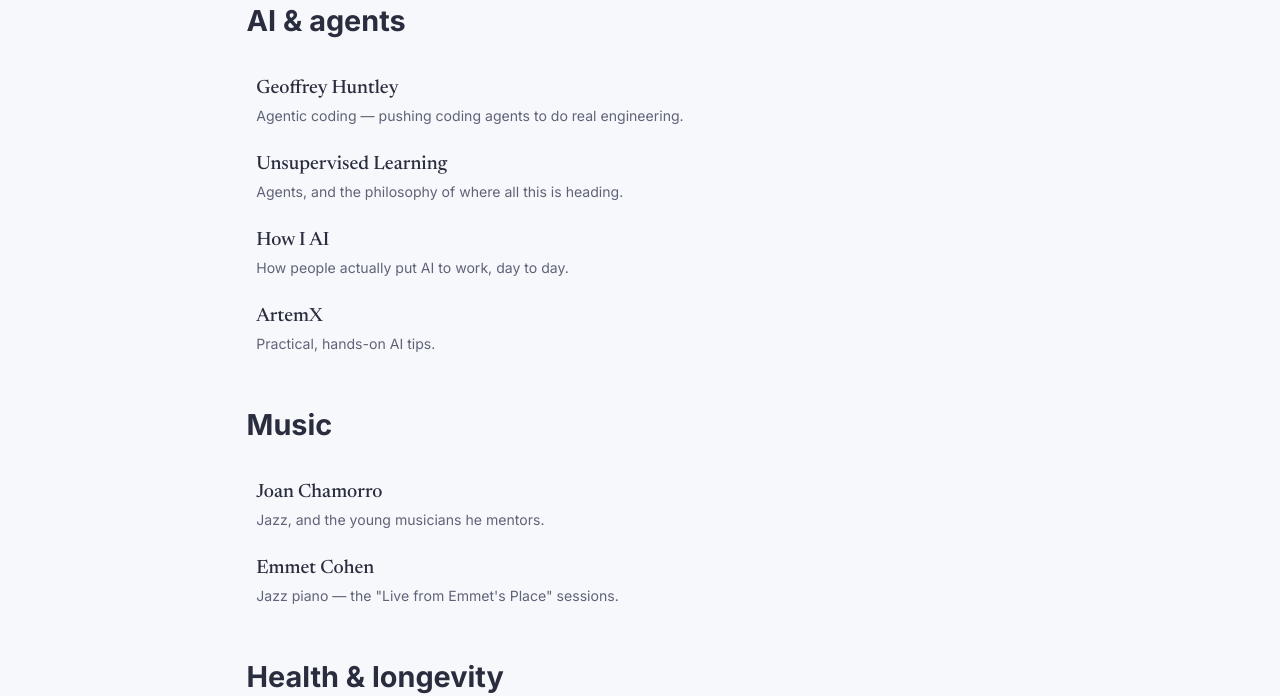
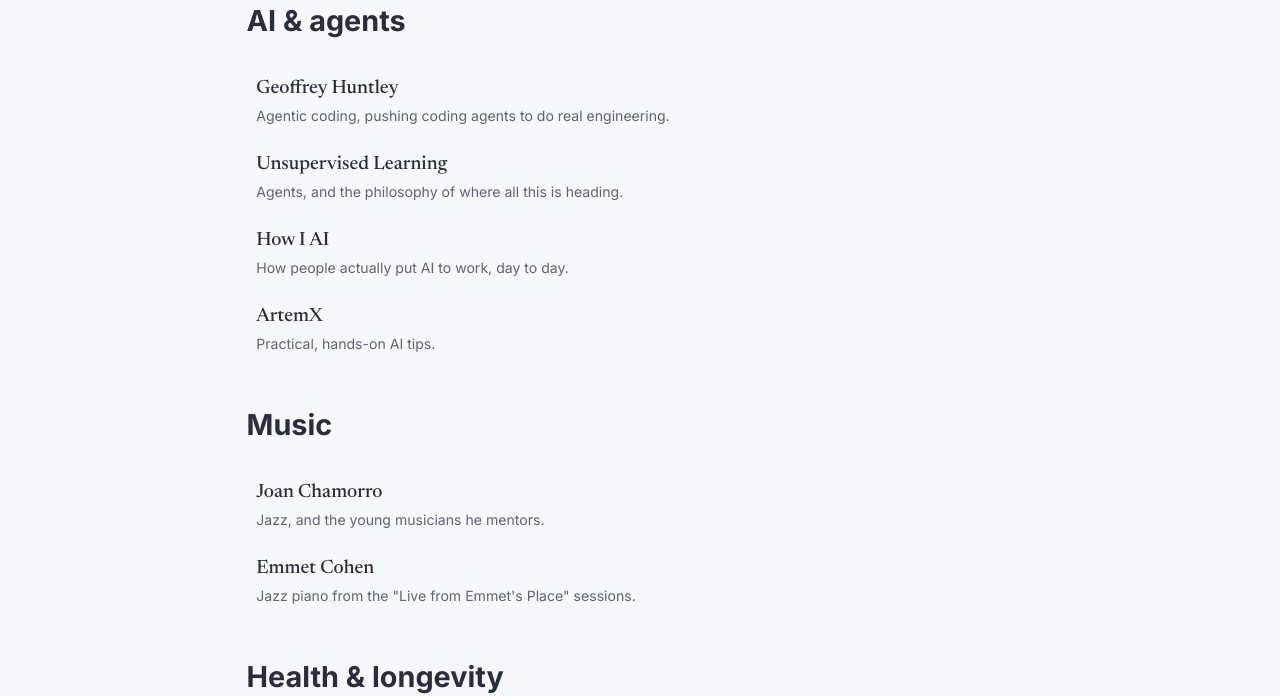
Before and after one commit to Dejital/dejital.github.com, a Jekyll site: the page built from channels.html, in a window 1280 px wide. Shown: the part 330-1026 px from the top of the page. Built offline with Jekyll 4.4.1, drawn with Linux system fonts in a browser that asks for light colours.

Commit message:
Channels: drop em-dashes from the notes (AI tell)
Co-Authored-By: Claude Opus 4.8 <noreply@anthropic.com>

```diff
--- a/_data/channels.yml
+++ b/_data/channels.yml
@@ -3,7 +3,7 @@
   items:
     - name: Geoffrey Huntley
       url: https://www.youtube.com/@GeoffreyHuntley
-      note: Agentic coding — pushing coding agents to do real engineering.
+      note: Agentic coding, pushing coding agents to do real engineering.
     - name: Unsupervised Learning
       url: https://www.youtube.com/@unsupervised-learning
       note: Agents, and the philosophy of where all this is heading.
@@ -20,7 +20,7 @@
       note: Jazz, and the young musicians he mentors.
     - name: Emmet Cohen
       url: https://www.youtube.com/@EmmetCohen
-      note: Jazz piano — the "Live from Emmet's Place" sessions.
+      note: Jazz piano from the "Live from Emmet's Place" sessions.
 - label: Health &amp; longevity
   items:
     - name: Siim Land
--- a/channels.html
+++ b/channels.html
@@ -7,7 +7,7 @@ permalink: '/channels/'
 <main>
   <style>
     /* post-row assumes a date column; channels are undated, so collapse to one
-       column (name on top, note below) — mirrors screen.css's mobile rule. */
+       column (name on top, note below); mirrors screen.css's mobile rule. */
     .channels-list a.post-row { grid-template-columns: 1fr; }
     .channels-list .post-row-excerpt { grid-column: 1; }
   </style>
```
